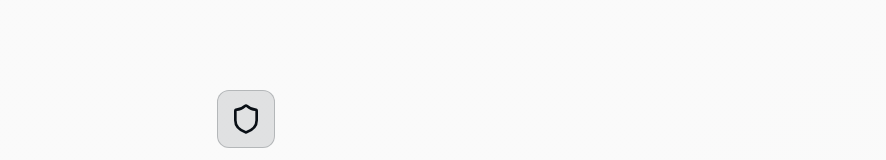
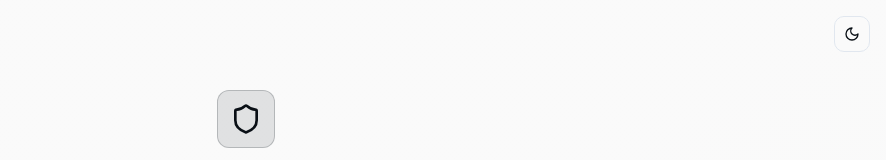
Before and after one commit to MoradaNobre/audit-flow-br, a React (Vite) app: page /auth in a window 1280 px wide. Shown: the top 160 px of the page, without its empty margins (394-1280 px from the left). Built offline with nearby package versions, Linux system fonts and the light colour scheme.

Commit message:
Implement theme switching
Add options for light and dark themes.

```diff
--- /dev/null
+++ b/src/components/ThemeToggle.tsx
@@ -0,0 +1,37 @@
+import { Moon, Sun } from "lucide-react";
+import { Button } from "@/components/ui/button";
+import { useTheme } from "next-themes";
+import { useEffect, useState } from "react";
+
+export const ThemeToggle = () => {
+  const { theme, setTheme } = useTheme();
+  const [mounted, setMounted] = useState(false);
+
+  useEffect(() => {
+    setMounted(true);
+  }, []);
+
+  if (!mounted) {
+    return (
+      <Button variant="outline" size="sm" className="w-9 px-0">
+        <span className="sr-only">Toggle theme</span>
+      </Button>
+    );
+  }
+
+  return (
+    <Button
+      variant="outline"
+      size="sm"
+      onClick={() => setTheme(theme === "dark" ? "light" : "dark")}
+      className="w-9 px-0"
+    >
+      {theme === "dark" ? (
+        <Sun className="h-4 w-4" />
+      ) : (
+        <Moon className="h-4 w-4" />
+      )}
+      <span className="sr-only">Toggle theme</span>
+    </Button>
+  );
+};
--- /dev/null
+++ b/src/components/theme-provider.tsx
@@ -0,0 +1,9 @@
+"use client";
+
+import * as React from "react";
+import { ThemeProvider as NextThemesProvider } from "next-themes";
+import { type ThemeProviderProps } from "next-themes/dist/types";
+
+export function ThemeProvider({ children, ...props }: ThemeProviderProps) {
+  return <NextThemesProvider {...props}>{children}</NextThemesProvider>;
+}
--- a/src/main.tsx
+++ b/src/main.tsx
@@ -1,5 +1,15 @@
 import { createRoot } from 'react-dom/client'
 import App from './App.tsx'
 import './index.css'
+import { ThemeProvider } from "@/components/theme-provider";
 
-createRoot(document.getElementById("root")!).render(<App />);
+createRoot(document.getElementById("root")!).render(
+  <ThemeProvider
+    attribute="class"
+    defaultTheme="system"
+    enableSystem
+    disableTransitionOnChange
+  >
+    <App />
+  </ThemeProvider>
+);
--- a/src/pages/Auth.tsx
+++ b/src/pages/Auth.tsx
@@ -9,6 +9,7 @@ import { Tabs, TabsContent, TabsList, TabsTrigger } from '@/components/ui/tabs';
 import { Alert, AlertDescription } from '@/components/ui/alert';
 import { Loader2, Shield } from 'lucide-react';
 import { useToast } from '@/hooks/use-toast';
+import { ThemeToggle } from '@/components/ThemeToggle';
 
 export default function Auth() {
   const { user, signIn, signUp } = useAuth();
@@ -130,6 +131,11 @@ export default function Auth() {
 
   return (
     <div className="min-h-screen bg-gradient-to-br from-background via-background to-muted/20 flex items-center justify-center p-4">
+      {/* Theme toggle - positioned at top right */}
+      <div className="fixed top-4 right-4 z-10">
+        <ThemeToggle />
+      </div>
+
       <div className="w-full max-w-md space-y-8">
         {/* Logo and branding */}
         <div className="text-center space-y-4">
--- a/src/pages/Condominio.tsx
+++ b/src/pages/Condominio.tsx
@@ -11,6 +11,7 @@ import { UploadModal } from '@/components/UploadModal';
 import { AdminActions } from '@/components/AdminActions';
 import { useCondominio } from '@/hooks/useCondominios';
 import { usePrestacoes } from '@/hooks/usePrestacoes';
+import { ThemeToggle } from '@/components/ThemeToggle';
 
 type StatusType = 'pendente' | 'processando' | 'concluido' | 'erro';
 
@@ -116,6 +117,7 @@ export default function Condominio() {
               <div className="text-right">
                 <p className="text-sm font-medium text-foreground">{user?.email}</p>
               </div>
+              <ThemeToggle />
               <Button
                 onClick={() => setUploadModalOpen(true)}
                 className="gap-2"
--- a/src/pages/Index.tsx
+++ b/src/pages/Index.tsx
@@ -15,6 +15,7 @@ import { EditCondominioModal } from '@/components/EditCondominioModal';
 import { LLMSettingsDialog } from '@/components/LLMSettingsDialog';
 import { AdminActions } from '@/components/AdminActions';
 import { usePermissions } from '@/hooks/usePermissions';
+import { ThemeToggle } from '@/components/ThemeToggle';
 
 const Index = () => {
   const { user, signOut } = useAuth();
@@ -86,6 +87,7 @@ const Index = () => {
                 <p className="text-xs text-muted-foreground">{user?.email}</p>
               </div>
               <div className="flex gap-2">
+                <ThemeToggle />
                 {isAdmin && (
                   <Button
                     variant="outline"
--- a/src/pages/Relatorio.tsx
+++ b/src/pages/Relatorio.tsx
@@ -8,6 +8,7 @@ import { ArrowLeft, BarChart3, PieChart, AlertTriangle, CheckCircle, Download }
 import { Cell, Pie, PieChart as RechartsPieChart, BarChart as RechartsBarChart, Bar, XAxis, YAxis, CartesianGrid, Tooltip, Legend, ResponsiveContainer } from 'recharts';
 import { useRelatorio } from '@/hooks/useRelatorios';
 import { useToast } from '@/hooks/use-toast';
+import { ThemeToggle } from '@/components/ThemeToggle';
 import jsPDF from 'jspdf';
 import html2canvas from 'html2canvas';
 
@@ -199,10 +200,13 @@ export default function Relatorio() {
                 <p className="text-sm font-medium text-foreground">dna1973@gmail.com</p>
                 <p className="text-xs text-muted-foreground">Relatório Gerado</p>
               </div>
-              <Button onClick={exportToPDF} className="gap-2">
-                <Download className="h-4 w-4" />
-                Exportar PDF
-              </Button>
+              <div className="flex items-center gap-2">
+                <ThemeToggle />
+                <Button onClick={exportToPDF} className="gap-2">
+                  <Download className="h-4 w-4" />
+                  Exportar PDF
+                </Button>
+              </div>
             </div>
           </div>
         </div>
```
